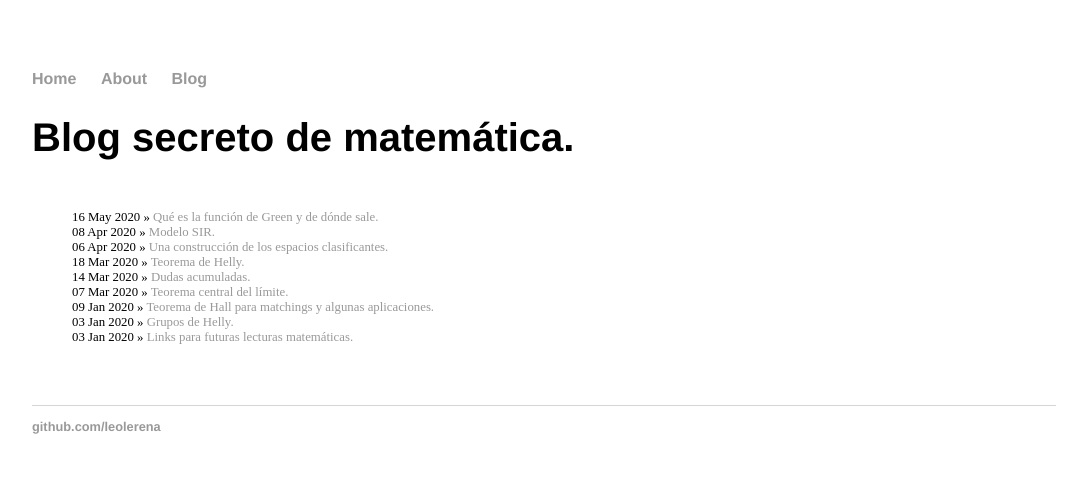
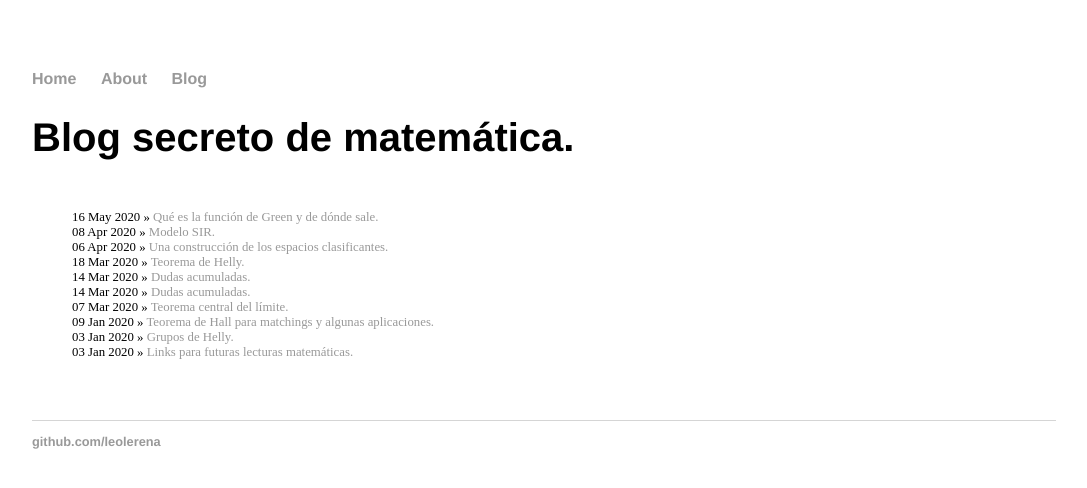
Before and after one commit to leolerena/leolerena.github.io, a Jekyll site: the page built from blog/index.html, in a window 1280 px wide. Shown: the top 488 px of the page, without its empty margins (96-1183 px from the left). Built offline with Jekyll 4.4.1, drawn with Linux system fonts in a browser that asks for light colours.

Commit message:
Update and rename Sugerencias - Ej 16 - Práctica 4.md to 2020-21-05-dudas-acumuladas.md

```diff
--- a/_posts/Sugerencias - Ej 16 - Práctica 4.md
+++ b/_posts/2020-21-05-dudas-acumuladas.md
@@ -1,3 +1,11 @@
+---
+layout: post
+title: "Dudas acumuladas."
+mathjax: true
+date: 2020-03-14
+---
+
+
 ## Sugerencias - Ej 16 - Práctica 4.
 
 ![image-20200521191732463](/home/emi/.config/Typora/typora-user-images/image-20200521191732463.png)
```
